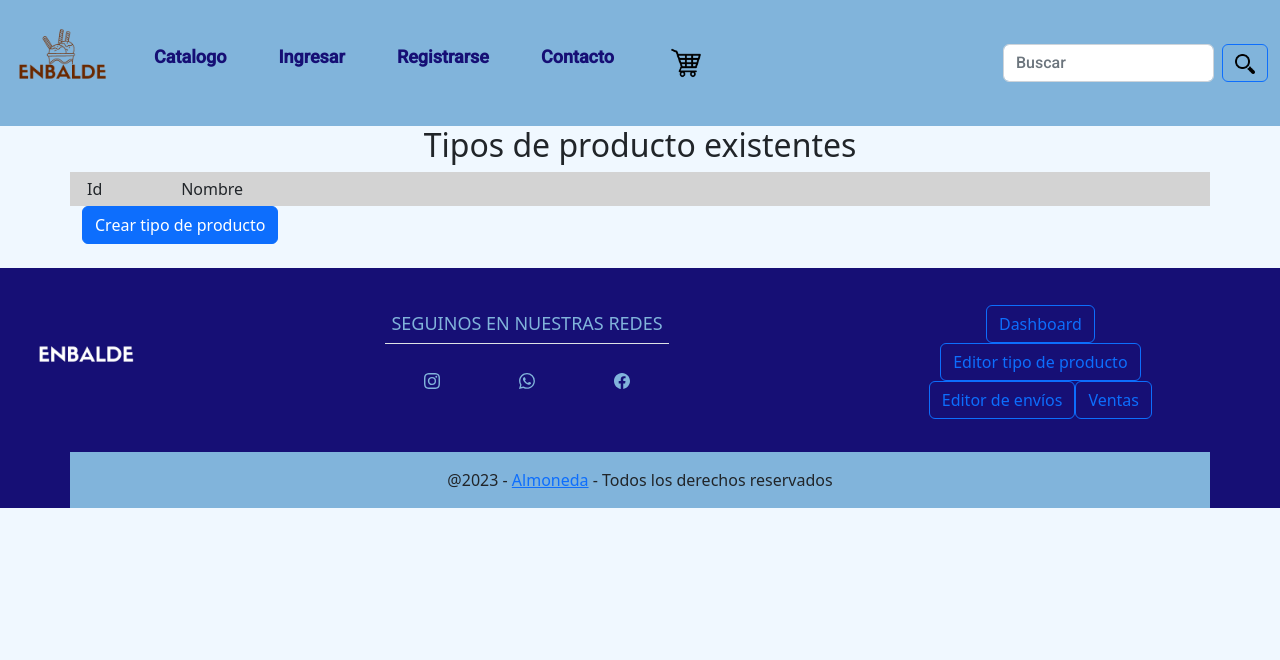
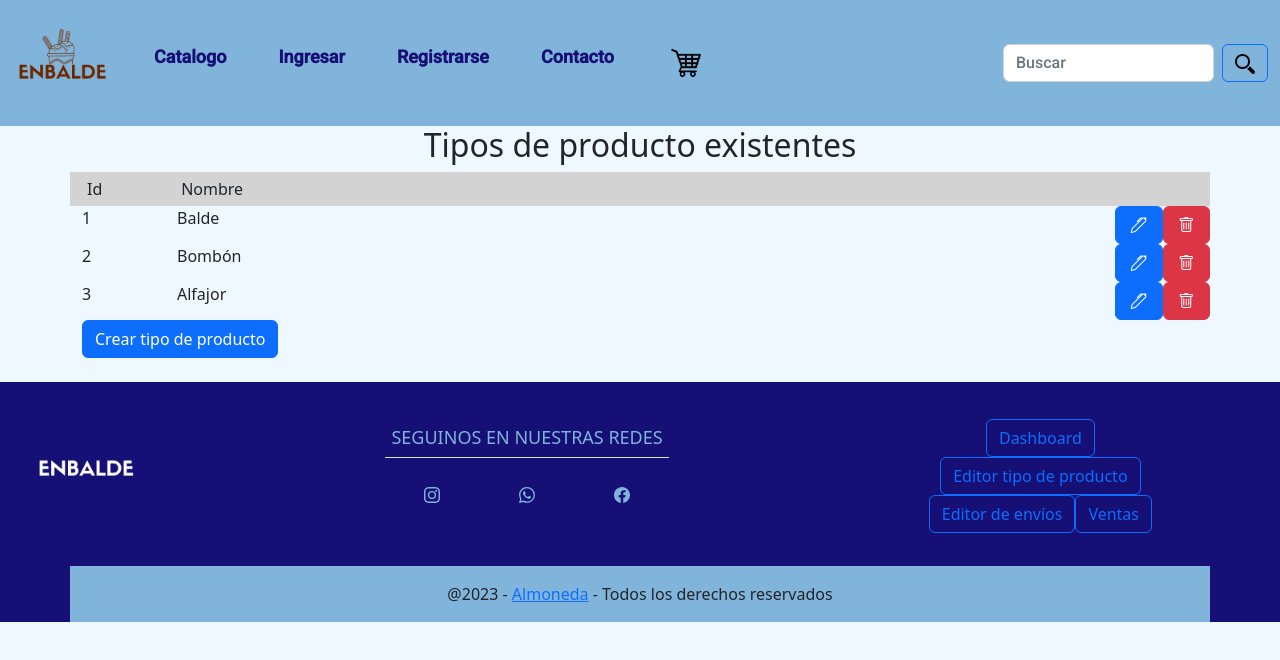
Before and after one commit to NataliaAlvarezIspc/proyecto-ispc-ecommerce, an Angular app in the folder front-end/enbalde/: page /tipo-producto in a window 1280 px wide. Shown: the top 660 px of the page. Built offline with nearby package versions, Linux system fonts and the light colour scheme.

Commit message:
usar servicio de productos para traer tipos

```diff
--- a/front-end/enbalde/src/app/pages/tipo-producto/tipo-producto.component.ts
+++ b/front-end/enbalde/src/app/pages/tipo-producto/tipo-producto.component.ts
@@ -1,15 +1,23 @@
 import { Component, Input } from '@angular/core';
-import { TipoProducto, TipoProductoClass } from '../producto/modelo/modelo.tipoProducto';
+import { TipoProducto } from '../producto/modelo/modelo.tipoProducto';
+import { ProductosService } from 'src/app/productos.service';
 
 @Component({
   selector: 'app-tipo-producto',
   templateUrl: './tipo-producto.component.html',
-  styleUrls: ['./tipo-producto.component.css']
+  styleUrls: ['./tipo-producto.component.css'],
+  providers: [ ProductosService ]
 })
 
 export class TipoProductoComponent {
-  @Input() tipoProductos: TipoProducto [] = [
-  ];
+  @Input() tipoProductos: TipoProducto [] = [ ];
+
+  constructor(private productosService: ProductosService) {
+  }
+
+  ngOnInit(): void {
+    this.tipoProductos = this.productosService.obtenerTipos();
+  }
 
   editar(tipoProducto: TipoProducto) {
     alert(`Editando ${tipoProducto.nombre} (próximamente)`);
--- a/front-end/enbalde/src/app/productos.service.ts
+++ b/front-end/enbalde/src/app/productos.service.ts
@@ -34,7 +34,6 @@ export class ProductosService {
   }
 
   obtenerTipos(): TipoProducto[] {
-    return [
-    ];
+    return this.tipos;
   }
 }
```
